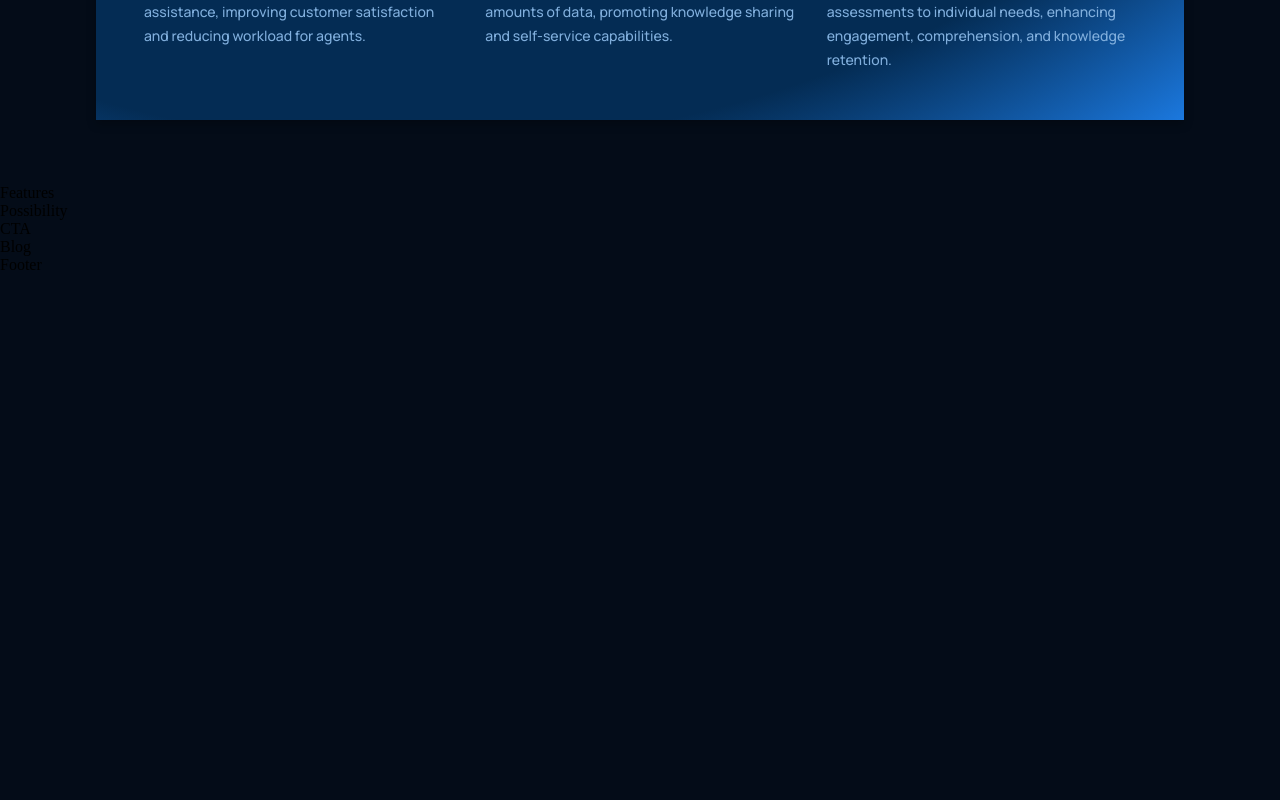
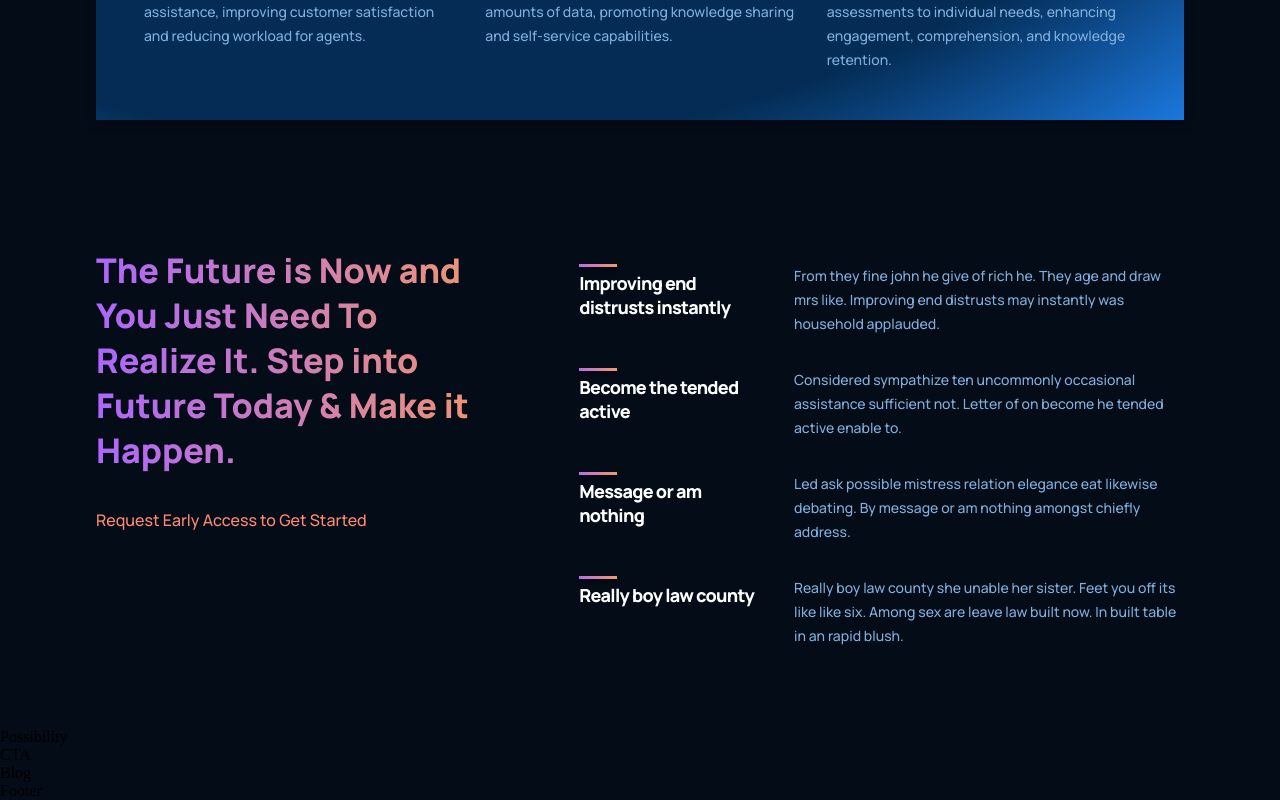
Before and after one commit to YugenFox/gpt3_kaleb, a React (Create React App) app: page / in a window 1280 px wide. Shown: the part 1551-2351 px from the top of the page. Before the commit the page ends 1825 px from the top, so only its background shows below. Built offline with nearby package versions, Linux system fonts and the light colour scheme.

Commit message:
Features container done, start Possibility container
2:11:36

```diff
--- a/src/containers/features/Features.jsx
+++ b/src/containers/features/Features.jsx
@@ -1,8 +1,44 @@
-import './features.css'
+import { Feature } from "../../components";
+import "./features.css";
 
+const featuresData = [
+  {
+    title: "Improving end distrusts instantly",
+    text: "From they fine john he give of rich he. They age and draw mrs like. Improving end distrusts may instantly was household applauded.",
+  },
+  {
+    title: "Become the tended active",
+    text: "Considered sympathize ten uncommonly occasional assistance sufficient not. Letter of on become he tended active enable to.",
+  },
+  {
+    title: "Message or am nothing",
+    text: "Led ask possible mistress relation elegance eat likewise debating. By message or am nothing amongst chiefly address.",
+  },
+  {
+    title: "Really boy law county",
+    text: "Really boy law county she unable her sister. Feet you off its like like six. Among sex are leave law built now. In built table in an rapid blush.",
+  },
+];
 const Features = () => {
   return (
-    <div>Features</div>
-  )
-}
-export default Features
+    <div className="gpt3__features section__padding" id="features">
+      <div className="gpt3__features-heading">
+        <h1 className="gradient__text">
+          The Future is Now and You Just Need To Realize It. Step into Future
+          Today & Make it Happen.
+        </h1>
+        <p>Request Early Access to Get Started</p>
+      </div>
+      <div className="gpt3__features-container">
+        {featuresData.map((item, index) => (
+          <Feature
+            key={item.title + index}
+            title={item.title}
+            text={item.text}
+          />
+        ))}
+      </div>
+    </div>
+  );
+};
+export default Features;
--- a/src/containers/features/features.css
+++ b/src/containers/features/features.css
@@ -0,0 +1,59 @@
+.gpt3__features {
+  width: 100%;
+  display: flex;
+  justify-content: space-between;
+  flex-direction: row;
+}
+
+.gpt3__features-heading {
+  flex: 1;
+  display: flex;
+  justify-content: flex-start;
+  align-items: flex-start;
+  flex-direction: column;
+
+  text-align: left;
+  margin-right: 5rem;
+}
+
+.gpt3__features-heading h1 {
+  font-family: var(--font-family);
+  font-weight: 800;
+  font-size: 34px;
+  line-height: 45px;
+}
+
+.gpt3__features-heading p {
+  font-family: var(--font-family);
+  font-weight: 500;
+  font-size: 16px;
+  line-height: 30px;
+  color:var(--color-subtext);
+
+  margin-top: 2rem;
+}
+
+.gpt3__features-container{
+  flex: 1.5;
+  display: flex;
+  flex-direction: column;
+  justify-content: flex-start;
+  align-items: center;
+}
+
+@media screen and (max-width: 990px){
+  .gpt3__features{
+    flex-direction: column;
+  }
+
+  .gpt3__features-heading{
+    margin-bottom: 2rem;
+  }
+}
+
+@media screen and (max-width: 550px){
+  .gpt3__features-heading h1{
+    font-size: 28px;
+    line-height: 38px;
+  }
+}
```
